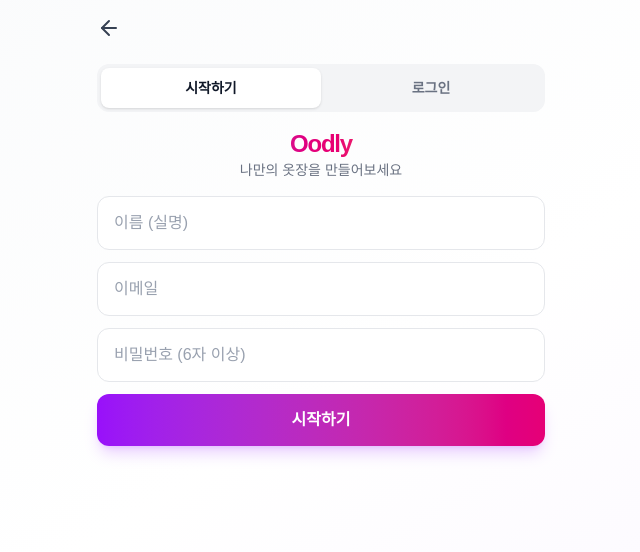
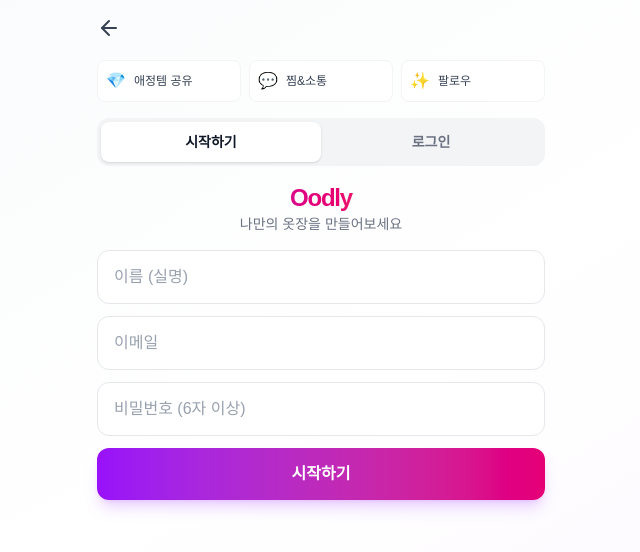
Before and after one commit to cmeetsp-jackie/oodly-app, a Next.js app: page / in a window 1280 px wide. Both pictures are taken after a click on the button "시작하기". Shown: the top 552 px of the page, without its empty margins (319-959 px from the left). Built offline with nearby package versions, Linux system fonts and the light colour scheme; no server answers.

Commit message:
feat: add compact feature highlights above auth tabs

```diff
--- a/src/app/page.tsx
+++ b/src/app/page.tsx
@@ -143,13 +143,29 @@
     <div className="min-h-screen flex flex-col p-4 pt-2 bg-gradient-to-br from-gray-50 via-white to-purple-50">
       <div className="max-w-md w-full mx-auto">
         {/* Header with back button */}
-        <div className="flex items-center mb-4">
+        <div className="flex items-center mb-3">
           <button
             onClick={() => { resetForm(); setView('landing') }}
             className="p-2 -ml-2 hover:bg-gray-100 rounded-full transition-colors"
           >
             <ArrowLeft className="h-6 w-6 text-gray-700" />
           </button>
+        </div>
+
+        {/* Feature highlights - compact */}
+        <div className="flex gap-2 mb-4">
+          <div className="flex-1 flex items-center gap-2 p-2 rounded-lg bg-white border border-gray-100">
+            <span className="text-base">💎</span>
+            <span className="text-xs font-medium text-gray-700">애정템 공유</span>
+          </div>
+          <div className="flex-1 flex items-center gap-2 p-2 rounded-lg bg-white border border-gray-100">
+            <span className="text-base">💬</span>
+            <span className="text-xs font-medium text-gray-700">찜&소통</span>
+          </div>
+          <div className="flex-1 flex items-center gap-2 p-2 rounded-lg bg-white border border-gray-100">
+            <span className="text-base">✨</span>
+            <span className="text-xs font-medium text-gray-700">팔로우</span>
+          </div>
         </div>
 
         {/* Tab Switcher */}
```
